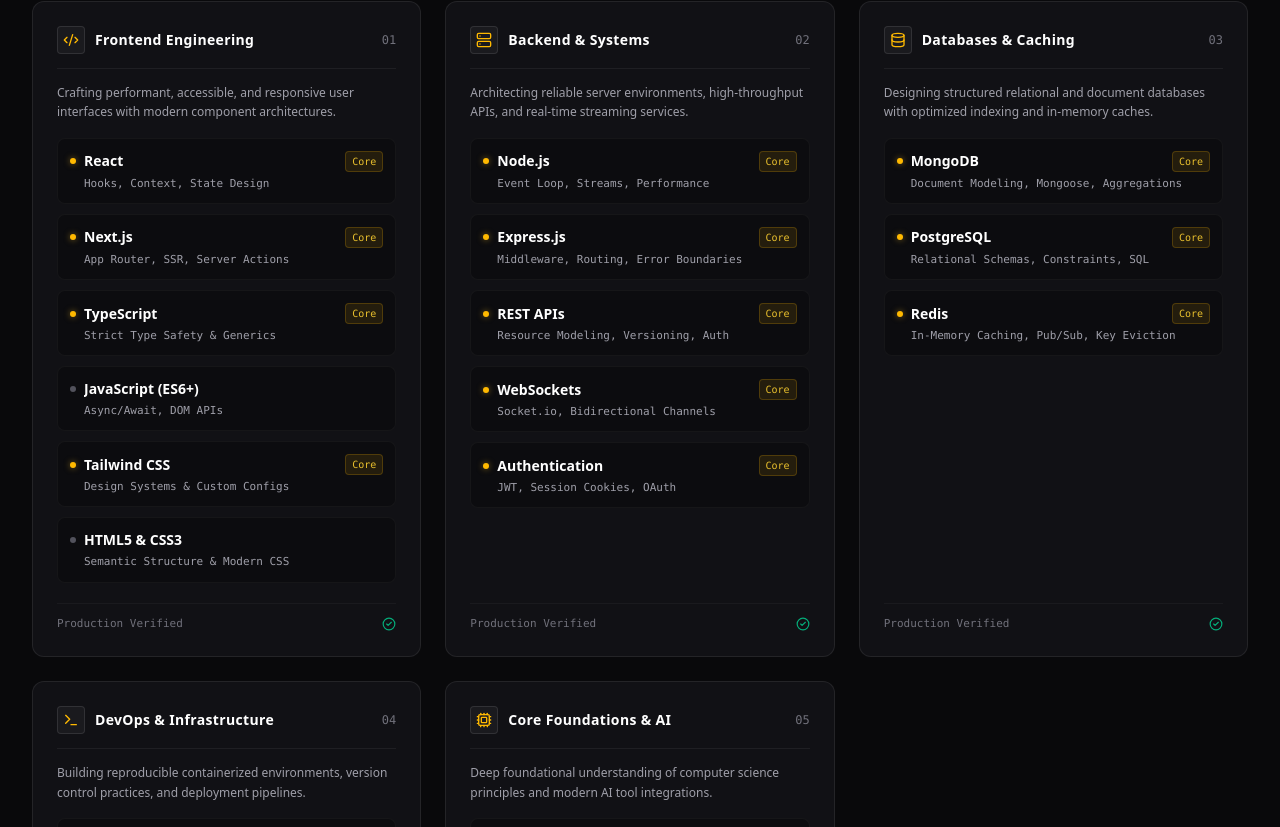
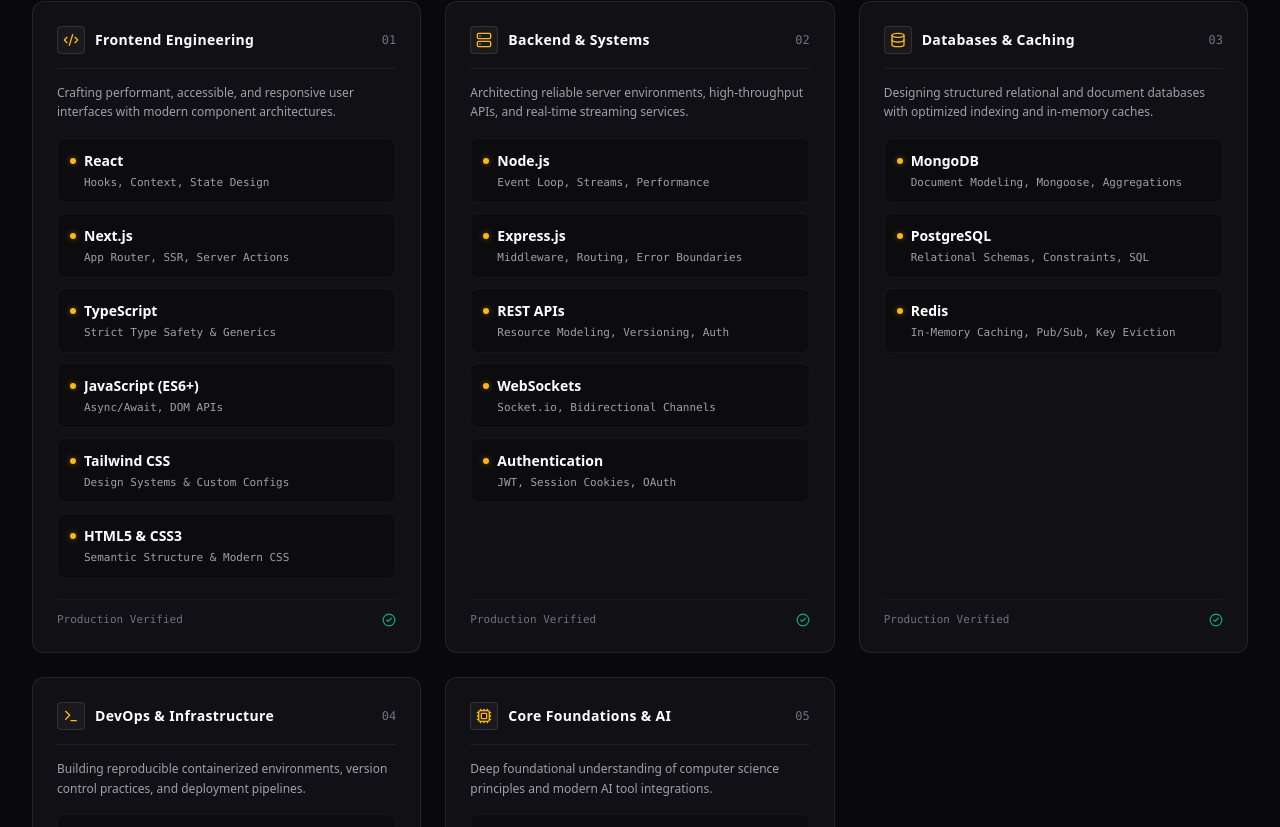
Before and after one commit to affanraza84/portfolio, a Next.js app: page / in a window 1280 px wide. Shown: the part 3873-4700 px from the top of the page. Built offline with nearby package versions, Linux system fonts and the light colour scheme.

Commit message:
style: remove Core tags and apply yellow indicator dot to all skills

```diff
--- a/src/components/TechnicalMatrix.tsx
+++ b/src/components/TechnicalMatrix.tsx
@@ -75,22 +75,11 @@
                       key={skill.name}
                       className="p-3 rounded-lg bg-[#0c0c0f] border border-white/[0.04] hover:border-white/[0.12] transition-colors flex flex-col gap-1"
                     >
-                      <div className="flex items-center justify-between gap-2">
-                        <div className="flex items-center gap-2 min-w-0">
-                          <span
-                            className={`w-1.5 h-1.5 rounded-full shrink-0 ${
-                              skill.highlight ? "bg-amber-400 shadow-[0_0_6px_rgba(251,191,36,0.5)]" : "bg-zinc-600"
-                            }`}
-                          />
-                          <span className="text-xs sm:text-sm font-semibold text-white truncate">
-                            {skill.name}
-                          </span>
-                        </div>
-                        {skill.highlight && (
-                          <span className="text-[10px] font-mono px-1.5 py-0.5 rounded bg-amber-400/10 text-amber-300/90 border border-amber-400/20 shrink-0">
-                            Core
-                          </span>
-                        )}
+                      <div className="flex items-center gap-2 min-w-0">
+                        <span className="w-1.5 h-1.5 rounded-full bg-amber-400 shadow-[0_0_6px_rgba(251,191,36,0.4)] shrink-0" />
+                        <span className="text-xs sm:text-sm font-semibold text-white truncate">
+                          {skill.name}
+                        </span>
                       </div>
                       {skill.note && (
                         <p className="text-[11px] font-mono text-zinc-400 pl-3.5 leading-snug">
```
